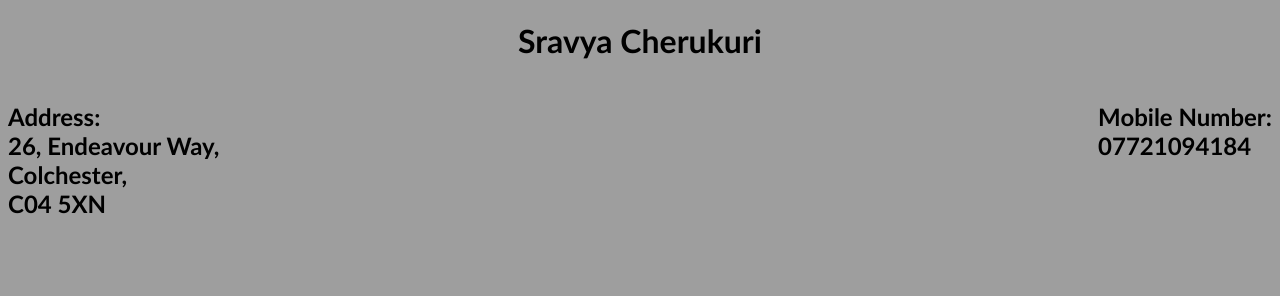
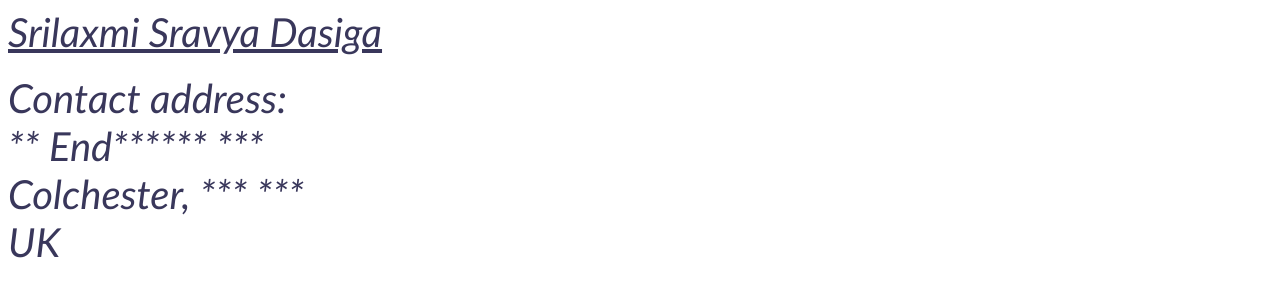
Before and after one commit to gowthamthegit/gowthamthegit.github.io, a plain HTML site: page index.html in a window 1280 px wide. Drawn offline with Linux system fonts and the light colour scheme.

Commit message:
update contact

```diff
--- a/CSS/styles.css
+++ b/CSS/styles.css
@@ -1,13 +1,10 @@
-.sravya {
-  text-align: center;
-}
-
 .contactDetails{
   display: flex;
   justify-content: space-between;
 }
-
-body{
+a {
+    text-align: center;
     font-family: "Calibri";
-    background-color: #9E9E9E;
+    color: #39375B;
+    font-size: 40px;
 }
--- a/index.html
+++ b/index.html
@@ -3,11 +3,18 @@
   <head>
     <link rel="stylesheet" type="text/css" href="CSS/styles.css">
     <meta charset="UTF-8">
-    <title>Sravy's CV</title>
+    <title>Sravya's CV</title>
   </head>
   <body>
-  <h1 class="sravya"> Sravya Cherukuri</h1>
-  <div class="contactDetails" > <h2 class="address"> Address: <br>26, Endeavour Way, <br>Colchester, <br>C04 5XN</h2>
-  <h2 class="phoneNumber"> Mobile Number: <br>07721094184</h2> </div>
+    <address>
+    <a href="mailto:sravya1234gow3am@gmail.com" font-size: 30px >Srilaxmi Sravya Dasiga</a><br>
+    <br>
+    <a class="address">
+    Contact address:<br>
+    ** End****** ***<br>
+    Colchester, *** ***<br>
+    UK
+  </a>
+    </address>
   </body>
 </html>
```
